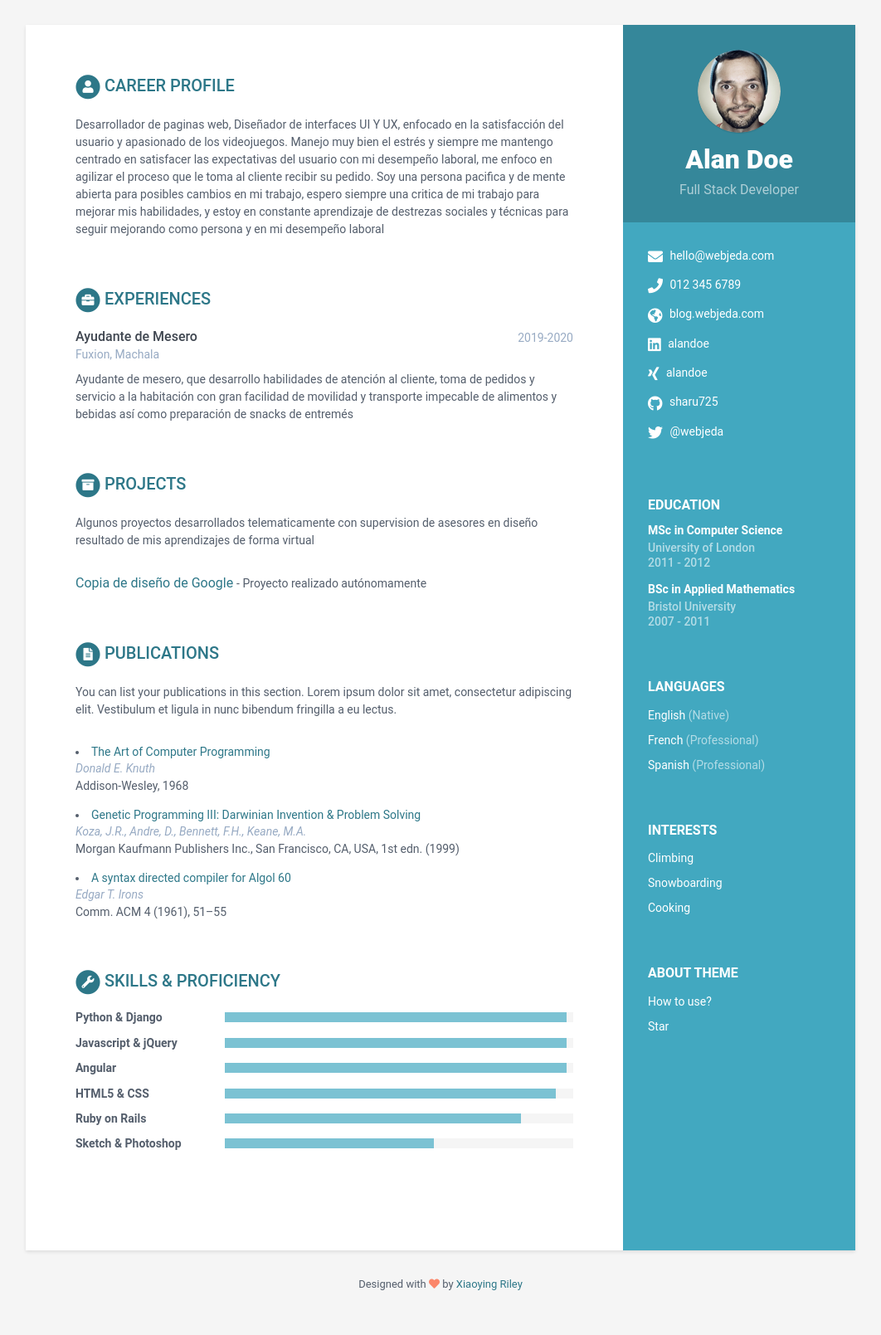
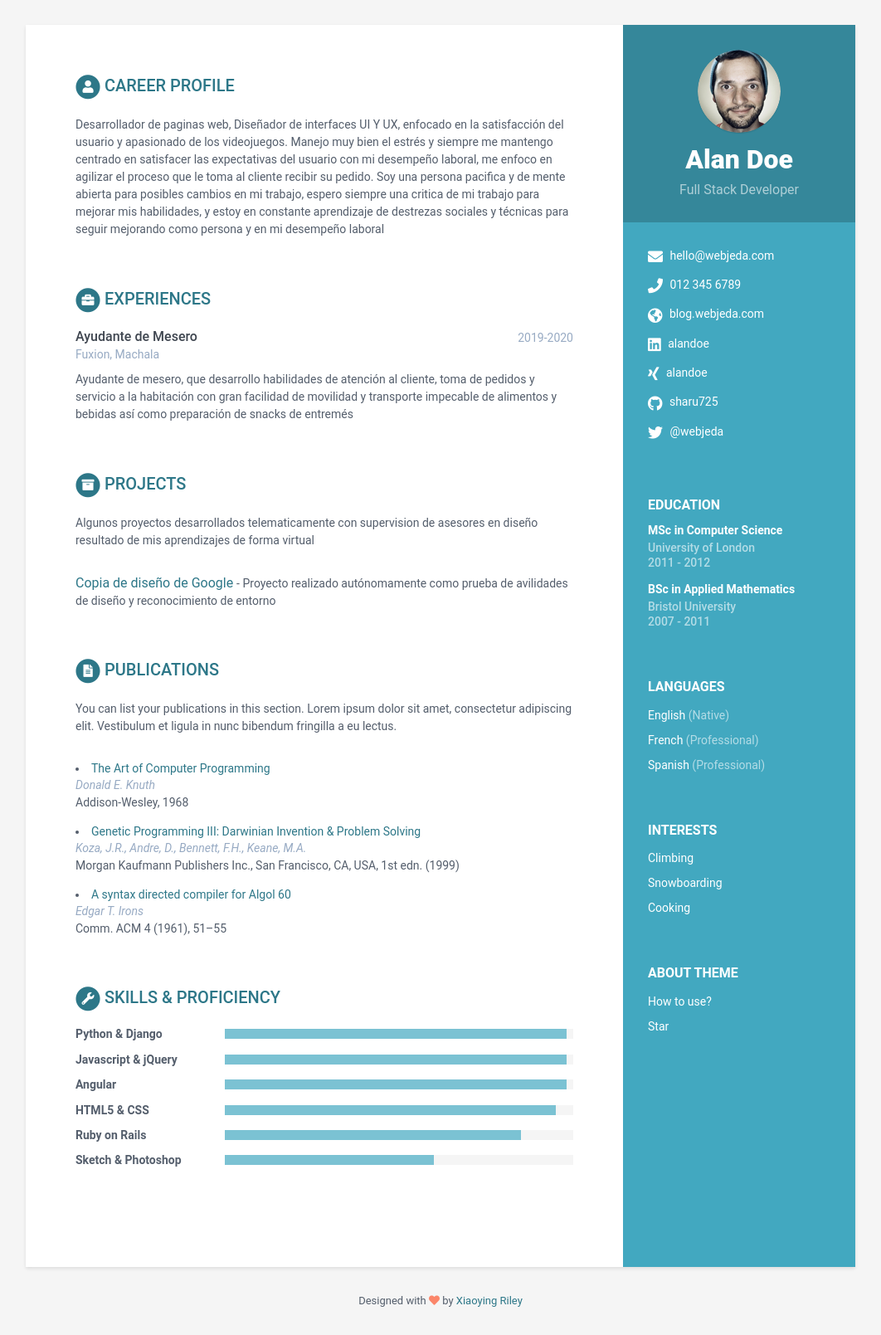
Before and after one commit to KevinC99/good-birch-4e19a, a Jekyll site: the page built from index.html, in a window 1280 px wide. Shown: the whole page at 83% size, without its empty margins (109-1171 px from the left). Built offline with Jekyll 4.4.1, drawn with Linux system fonts in a browser that asks for light colours.

Commit message:
data.yml: updated tagline in assignments

```diff
--- a/_data/data.yml
+++ b/_data/data.yml
@@ -79,7 +79,9 @@ projects:
   assignments:
     - title: Copia de diseño de Google
       link: 'https://github.com/KevinC99/Copia-de-Googgle'
-      tagline: 'Proyecto realizado autónomamente  '
+      tagline: >-
+        Proyecto realizado autónomamente como prueba de avilidades de diseño y
+        reconocimiento de entorno
   intro: >-
     Algunos proyectos desarrollados telematicamente con supervision de asesores
     en diseño resultado de mis aprendizajes de forma virtual
```
